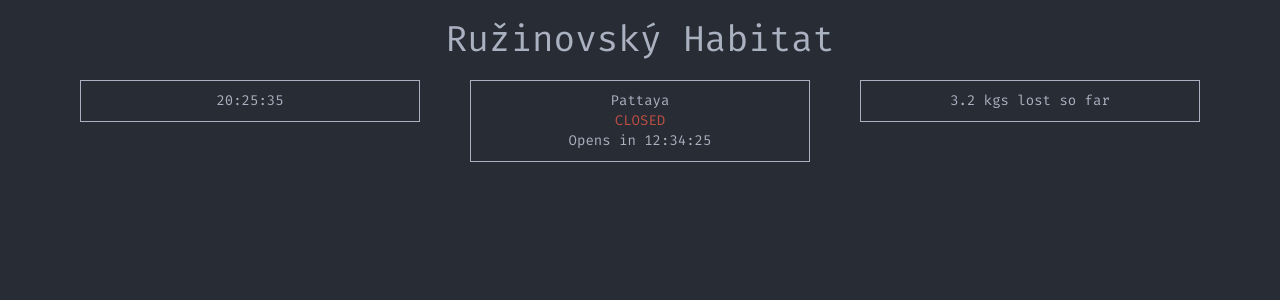
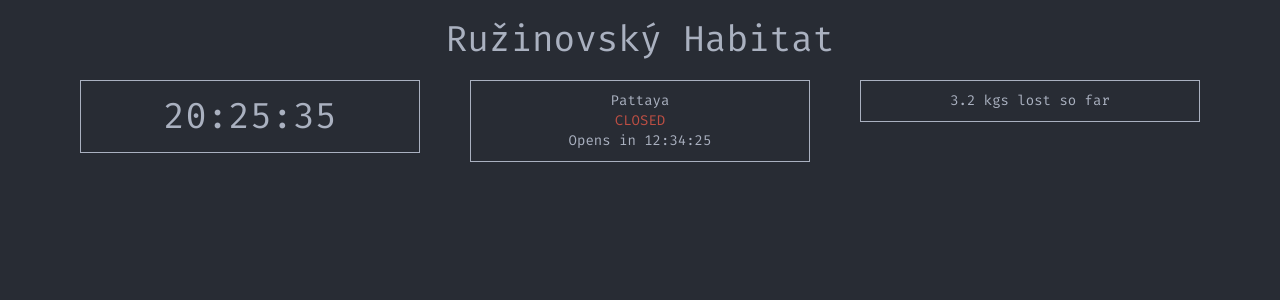
Before and after one commit to viktorsec/dashboard, a React (Create React App) app: page / in a window 1280 px wide. Shown: the top 300 px of the page. Built offline with nearby package versions, Linux system fonts and the light colour scheme; no server answers.

Commit message:
Add XL font size

```diff
--- a/src/App.css
+++ b/src/App.css
@@ -20,3 +20,6 @@ body {
 
 .large {
   font-size: 20px; }
+
+.extralarge {
+  font-size: 36px; }
--- a/src/App.scss
+++ b/src/App.scss
@@ -17,6 +17,7 @@ $background: #282c34;
 $font-stack: 'Fira Mono', monospace;
 
 $large: 20px;
+$extra-large: 36px;
 
 body {
   height: 100%;
@@ -46,3 +47,7 @@ body {
 .large {
   font-size: $large;
 }
+
+.extralarge {
+  font-size: $extra-large;
+}
--- a/src/components/Blockchain/Blockchain.js
+++ b/src/components/Blockchain/Blockchain.js
@@ -1,4 +1,5 @@
 import React, {Component} from 'react'
+import cx from 'classnames'
 import './Style.css'
 
 export default class Blockchain extends Component {
@@ -29,7 +30,7 @@ export default class Blockchain extends Component {
       ? 'greenLabel'
       : 'redLabel'
     return (
-      <div className={className}>{change}</div>
+      <div className={className}>{change}%</div>
     )
   }
 
@@ -39,17 +40,20 @@ export default class Blockchain extends Component {
     if (data === undefined) {return null}
 
     const name = data.name
-    const priceUsd = data.price_usd
-    const marketCap = data.market_cap_usd
+    const priceUsd = Math.round(data.price_usd * 1000) / 1000
+    const marketCap = Math.round(data.market_cap_usd)
     const change1h = data.percent_change_1h
     const change24h = data.percent_change_24h
     const change7d = data.percent_change_7d
+    const priceClassName = change1h >= 0
+      ? 'greenLabel'
+      : 'redLabel'
 
     return (
       <div className="Module">
         <div style={{padding: '10px'}}>
           <div className="large">{name}</div>
-          <div className="large">${priceUsd}</div>
+          <div className={cx('large', priceClassName)}>${priceUsd}</div>
         </div>
         1h change {this.renderChange(change1h)}<br />
         24h change {this.renderChange(change24h)}<br />
--- a/src/components/Clock/Clock.js
+++ b/src/components/Clock/Clock.js
@@ -1,21 +1,8 @@
 import React, {Component} from 'react'
 import moment from 'moment'
-import PropTypes from 'prop-types'
-
-export const propTypes = {
-}
-
-export const defaultProps = {
-}
+import cx from 'classnames'
 
 export default class Clock extends Component {
-  static propTypes = {
-    ...propTypes,
-  }
-
-  static defaultProps = {
-    ...defaultProps,
-  }
 
   constructor(props) {
     super(props)
@@ -42,7 +29,7 @@ export default class Clock extends Component {
 
   render() {
     return (
-      <div className="Module">
+      <div className={cx('Module', 'extralarge')}>
         {this.state.timeString}
       </div>
     )
```
